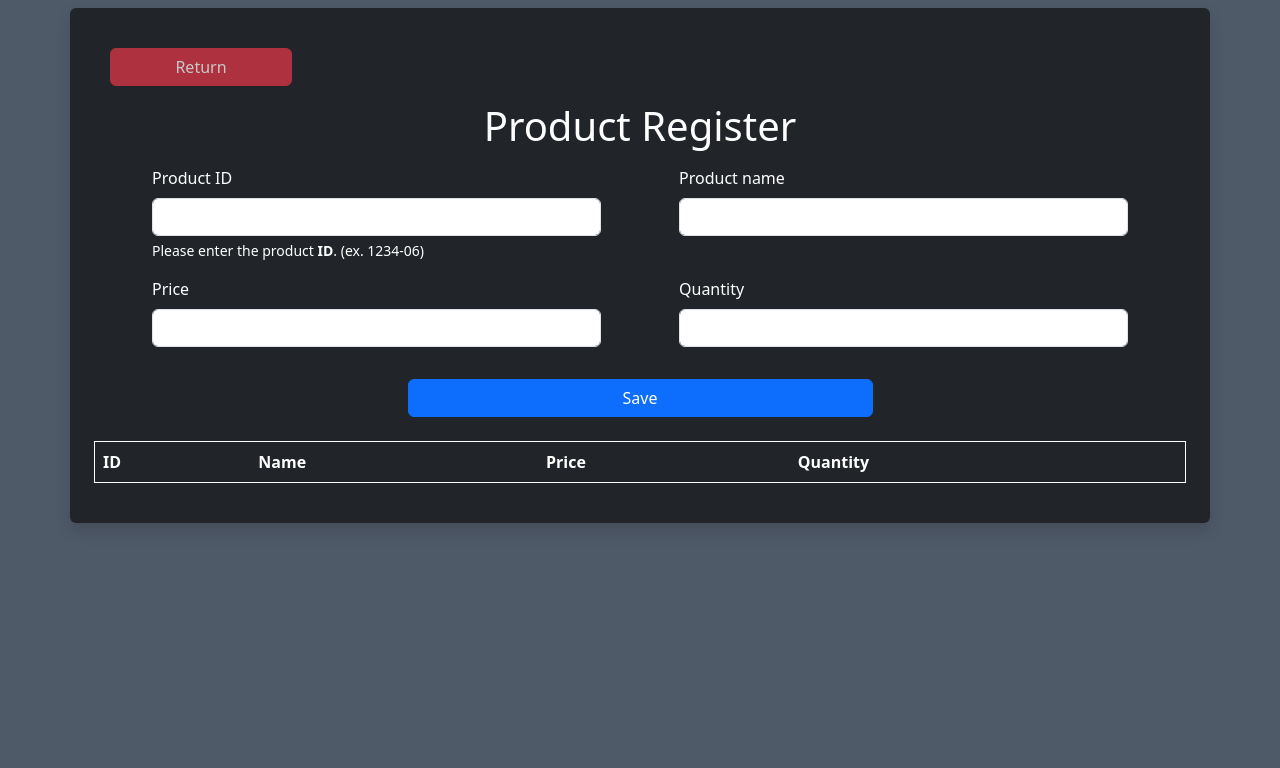
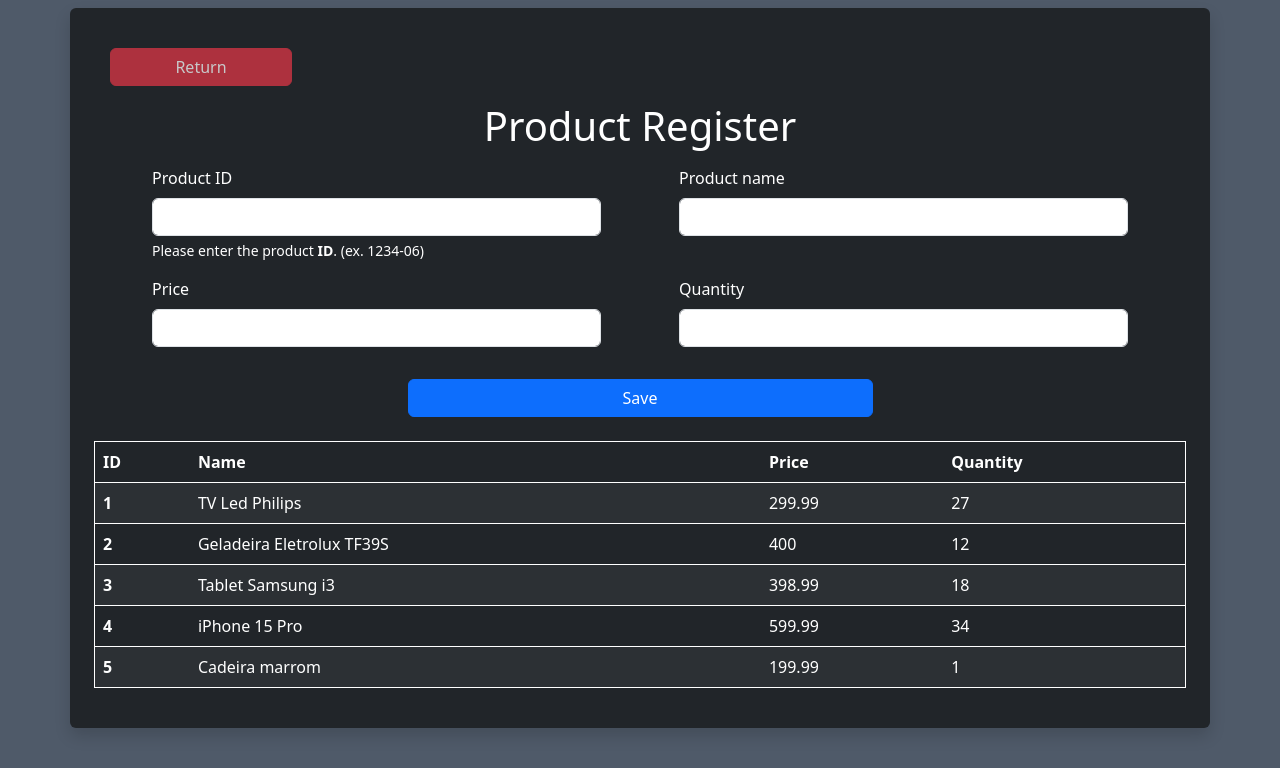
Before and after one commit to Wendelsena/cadastroProdutoReativo_Angular, an Angular app: page / in a window 1280 px wide. Shown: the top 768 px of the page. Built offline with nearby package versions, Linux system fonts and the light colour scheme; data requests are answered from the project's data file.

Commit message:
Implement Json Server

```diff
--- /dev/null
+++ b/db.json
@@ -0,0 +1,34 @@
+{
+  "products": [
+    {
+      "id": 1,
+      "name": "TV Led Philips",
+      "price": 299.99,
+      "quantity": 27
+    },
+    {
+      "id": 2,
+      "name": "Geladeira Eletrolux TF39S",
+      "price": 400,
+      "quantity": 12
+    },
+    {
+      "id": 3,
+      "name": "Tablet Samsung i3",
+      "price": 398.99,
+      "quantity": 18
+    },
+    {
+      "id": 4,
+      "name": "iPhone 15 Pro",
+      "price": 599.99,
+      "quantity": 34
+    },
+    {
+      "id": "5",
+      "name": "Cadeira marrom",
+      "price": 199.99,
+      "quantity": 1
+    }
+  ]
+}
--- a/package.json
+++ b/package.json
@@ -21,6 +21,7 @@
     "@ng-bootstrap/ng-bootstrap": "^16.0.0",
     "@popperjs/core": "^2.11.8",
     "bootstrap": "^5.3.2",
+    "json-server": "^1.0.0-alpha.23",
     "rxjs": "~7.8.0",
     "tslib": "^2.3.0",
     "zone.js": "~0.14.3"
--- a/src/app/app.module.ts
+++ b/src/app/app.module.ts
@@ -6,6 +6,7 @@ import { AppComponent } from './app.component';
 import { NgbModule } from '@ng-bootstrap/ng-bootstrap';
 import { ProductsComponent } from './products/products.component';
 import { ReactiveFormsModule } from '@angular/forms';
+import { HttpClientModule } from '@angular/common/http';
 
 @NgModule({
   declarations: [
@@ -16,7 +17,8 @@ import { ReactiveFormsModule } from '@angular/forms';
     BrowserModule,
     AppRoutingModule,
     NgbModule,
-    ReactiveFormsModule // IMPORTANTE! para fazer formularios reativos
+    ReactiveFormsModule, // IMPORTANTE! para fazer formularios reativos
+    HttpClientModule // porque nosso service está fazendo uma chamada http = (http://localhost:3000/products)
   ],
   providers: [],
   bootstrap: [AppComponent]
--- /dev/null
+++ b/src/app/products.service.ts
@@ -0,0 +1,22 @@
+import { HttpBackend, HttpClient } from '@angular/common/http';
+import { Injectable } from '@angular/core';
+import { Product } from './product';
+import { Observable } from 'rxjs/internal/Observable';
+
+@Injectable({
+  providedIn: 'root'
+})
+export class ProductsService {
+
+  url="http://localhost:3000/products"; // para testar o bd json
+
+  constructor(private http : HttpClient) { } // injetando a dependencia
+
+  getProducts() : Observable<Product[]> { // observable para dizer que é assincrono. (todas chamadas backend devem ser assim)
+    return  this.http.get<Product[]>(this.url);
+  }
+
+  save(product : Product): Observable<Product> { // post salva o novo produto
+    return this.http.post<Product>(this.url, product);
+  }
+}
--- a/src/app/products/products.component.ts
+++ b/src/app/products/products.component.ts
@@ -1,19 +1,22 @@
-import { Component } from '@angular/core';
+import { Component, OnInit } from '@angular/core';
 import { Product } from '../product'; // import da interface Product de product.ts
 import { FormBuilder, FormGroup } from '@angular/forms';
+import { ProductsService } from '../products.service';
 
 @Component({
   selector: 'app-products',
   templateUrl: './products.component.html',
   styleUrl: './products.component.css'
 })
-export class ProductsComponent { // criado componente recebendo um array vazio
+export class ProductsComponent implements OnInit{ // criado componente recebendo um array vazio (OnInit para implementar na tabela (json))
   products: Product[] = [];
 
   formGroupProduct: FormGroup; // iniciando o FormGroup
 
-  constructor(private formBuilder: FormBuilder) { // construtor usando formBuilder
-    this.formGroupProduct = formBuilder.group({
+  constructor(private formBuilder: FormBuilder, // construtor usando formBuilder e service(json)
+              private service    : ProductsService) {
+
+      this.formGroupProduct = formBuilder.group({
 
       id       : [''], // criando um formGroup inicialmente vazio ['']
       name     : [''],
@@ -21,9 +24,21 @@ export class ProductsComponent { // criado componente recebendo um array vazio
       quantity : ['']
     });
   }
+  ngOnInit(): void { // carregar um produto se torna ua constante.
+    this.loadProducts();
+  }
+
+  loadProducts() {
+    // getProducts devolve o observable de products.
+    this.service.getProducts().subscribe({  // subscribe para sobreescrever a resposta do backend e executa o que está dentro da função
+      next: data => this.products = data
+    });
+  }
 
   save() {
-    this.products.push(this.formGroupProduct.value); // salva os dados o array. (exibir na lista)
+    this.service.save(this.formGroupProduct.value).subscribe({ // salva os dados no json. (exibir na lista)
+      next: data => this.products.push(data)
+    })
   }
 
 }
```
Also changed, not shown: 2 other files (tests, documents, lock files or other folders).
